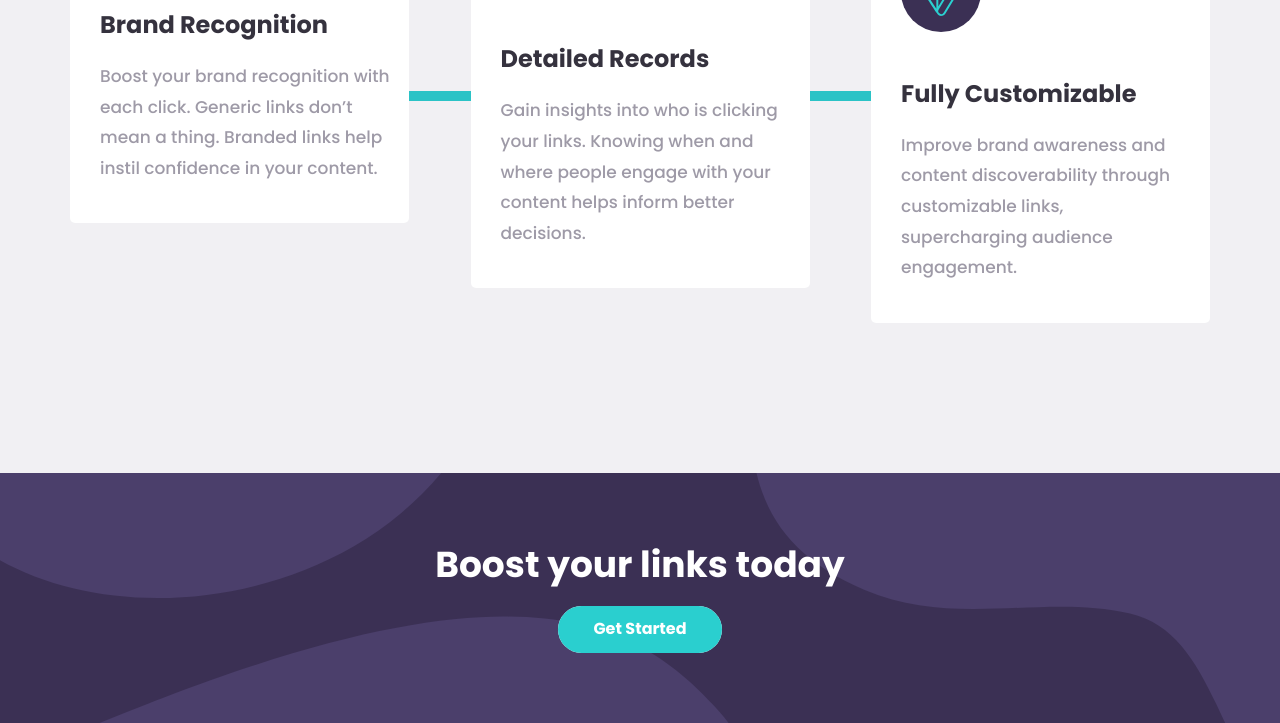
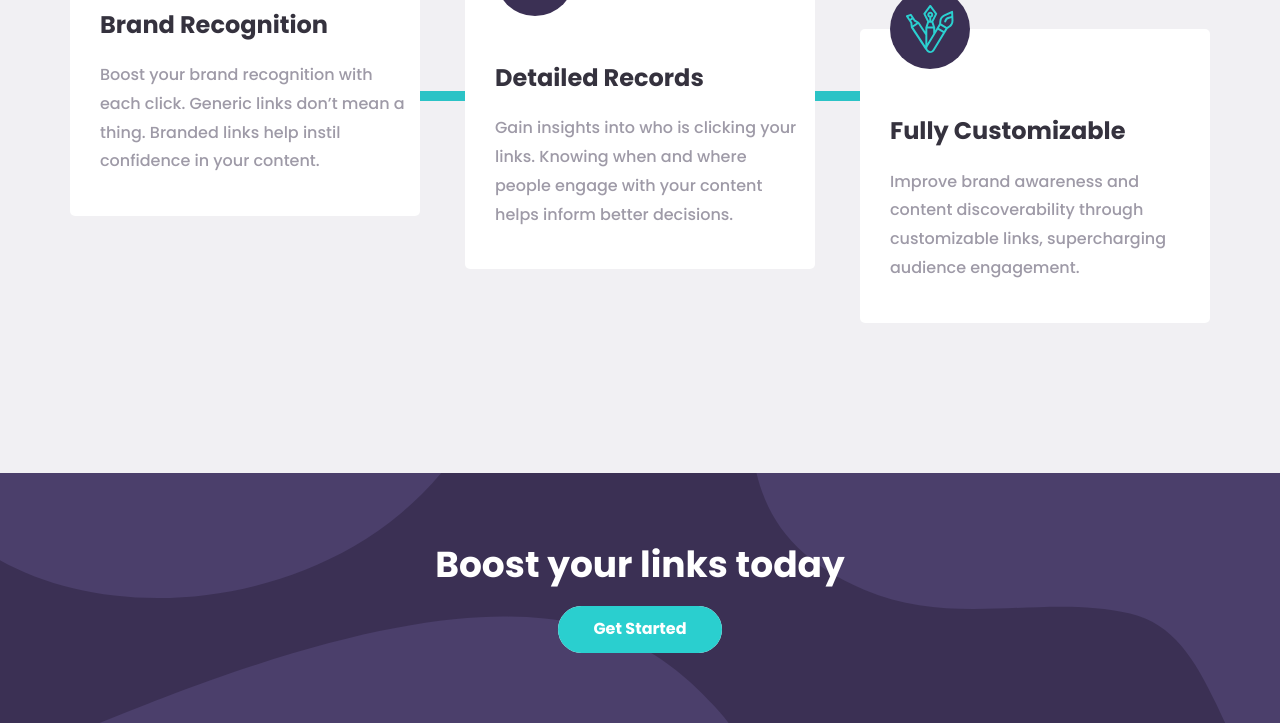
Before and after one commit to In-Shadows/Url-Shortenting-api-master, a website: page index.html in a window 1280 px wide. Shown: the part 1330-2053 px from the top of the page. Drawn offline with Linux system fonts and the light colour scheme.

Commit message:
Initial Commit

```diff
--- a/sass/pages/_home.scss
+++ b/sass/pages/_home.scss
@@ -197,10 +197,16 @@
 
   &__card {
     background-color: var(--color-white);
-    padding: 0 1.8rem 4rem 3rem;
-    font-size: 1.7rem;
+    padding: 0 1.5rem 4rem 3rem;
+    font-size: 1.6rem;
     border-radius: 5px;
-    width: 339px;
+    width: 350px;
+
+    @media only screen and (max-width: $bp-large) {
+      width: 339px;
+      font-size: 1.7rem;
+      padding: 0 1.8rem 4rem 3rem;
+    }
 
     @media only screen and (max-width: $bp-medium) {
       padding: 0 35px 40px;
```
Also changed, not shown: css/style.css, 1 other file.
